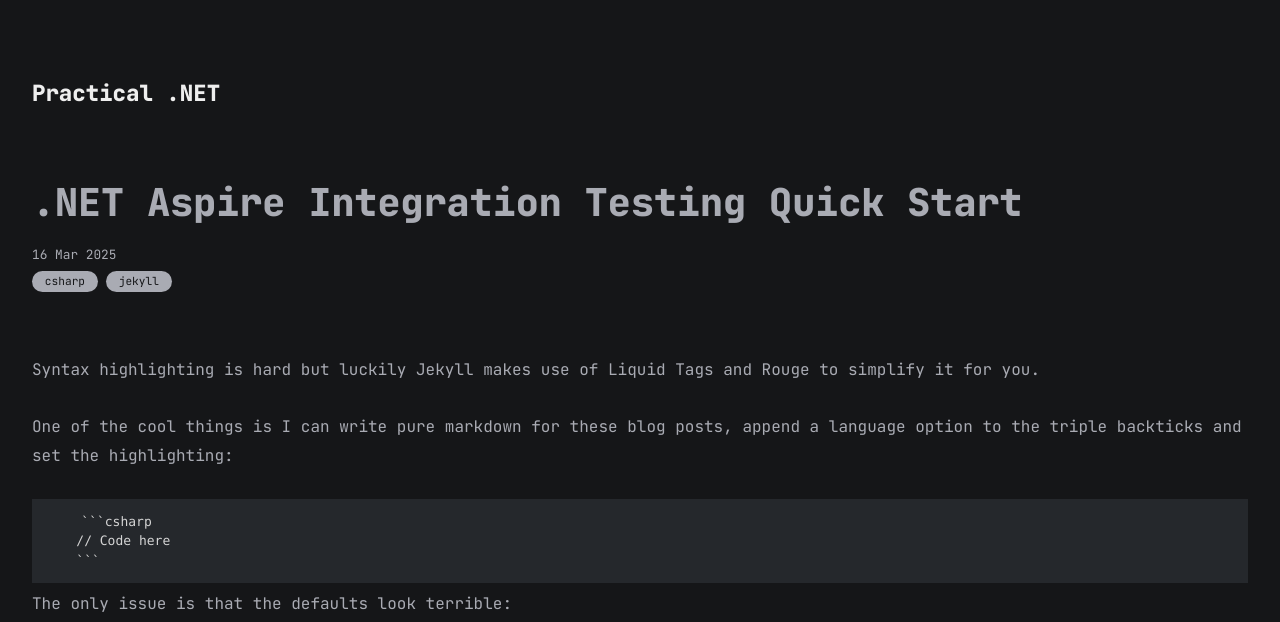
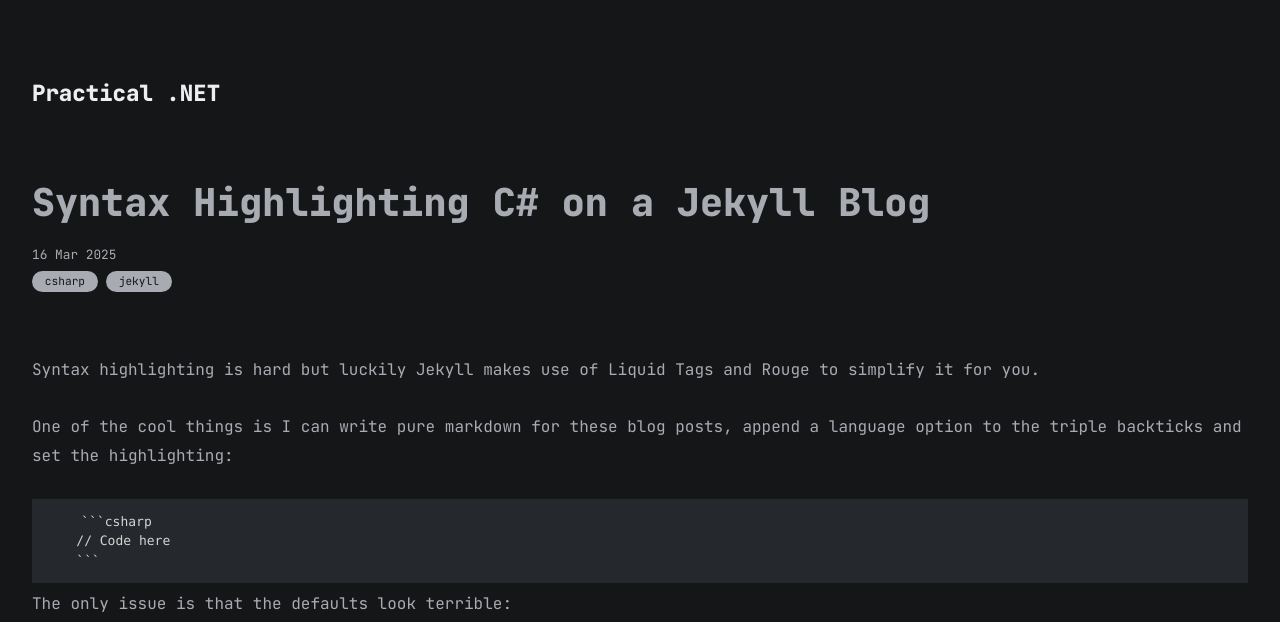
Before and after one commit to james-gould/PersonalBlog, a Jekyll site: the page built from all_collections/_posts/2025-17-03-jekyll-csharp-syntax-highlighting.md, in a window 1280 px wide and 900 px high, cut to the strip 0-622 px from the top of the window. Built offline with Jekyll 4.4.1, drawn with Linux system fonts in a browser that asks for light colours; nearby versions of some CDN libraries.

Commit message:
fixed title

```diff
--- a/all_collections/_posts/2025-17-03-jekyll-csharp-syntax-highlighting.md
+++ b/all_collections/_posts/2025-17-03-jekyll-csharp-syntax-highlighting.md
@@ -1,6 +1,6 @@
 ---
 layout: post
-title: .NET Aspire Integration Testing Quick Start
+title: Syntax Highlighting C# on a Jekyll Blog
 date: 2025-03-16
 categories: ["csharp", "jekyll"]
 ---
```
